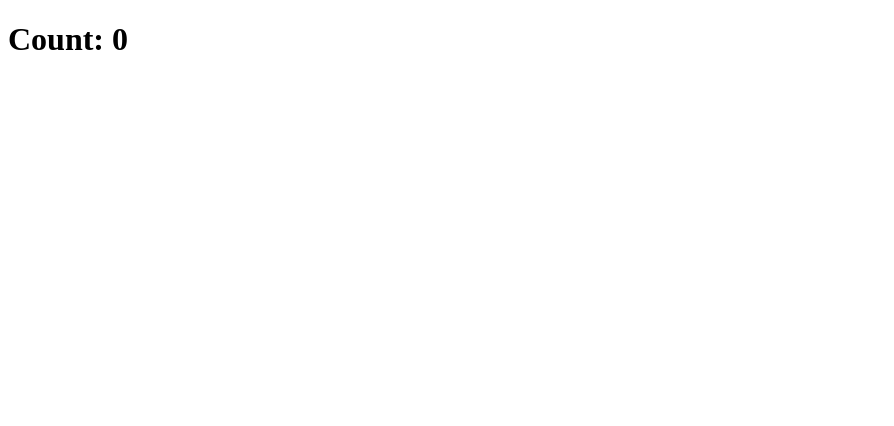
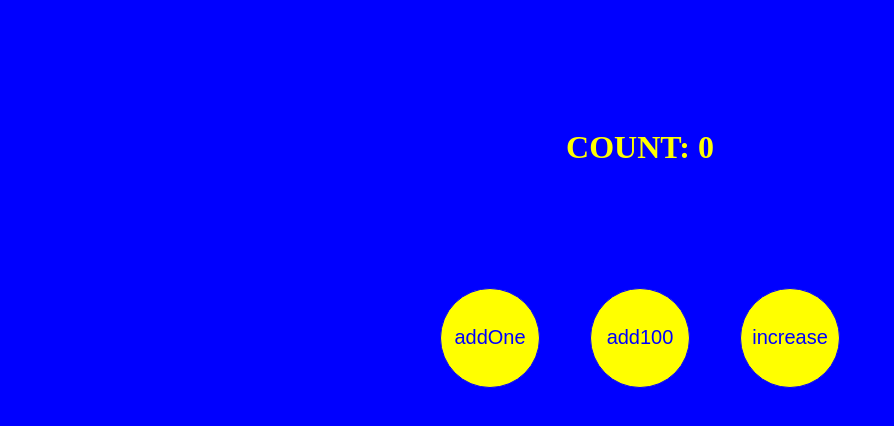
Before and after one commit to mate-academy/react_counter, a React (Create React App) app: page / in a window 1280 px wide. Shown: the top 426 px of the page, without its empty margins (0-894 px from the left). Built offline with nearby package versions, Linux system fonts and the light colour scheme; the HTML template or start-up script is replaced by a standard one.

Commit message:
Solution

```diff
--- a/package.json
+++ b/package.json
@@ -17,7 +17,7 @@
     "@mate-academy/cypress-tools": "^1.0.4",
     "@mate-academy/eslint-config-react": "*",
     "@mate-academy/eslint-config-react-typescript": "*",
-    "@mate-academy/scripts": "^1.2.1",
+    "@mate-academy/scripts": "^1.2.3",
     "@mate-academy/students-ts-config": "*",
     "@mate-academy/stylelint-config": "*",
     "@types/node": "^17.0.23",
--- a/src/App.scss
+++ b/src/App.scss
@@ -1 +1,40 @@
-// styles go here
+body {
+  background-color: blue;
+}
+
+.app {
+  display: flex;
+  flex-direction: column;
+  align-items: center;
+
+  &__title {
+    padding: 100px;
+    text-transform: uppercase;
+    color: yellow;
+  }
+
+  &__button-block {
+    display: flex;
+    gap: 50px;
+  }
+
+  &__button {
+    font-size: 20px;
+    height: 100px;
+    width: 100px;
+    color: blue;
+    background-color: yellow;
+    border: 1px solid blue;
+    border-radius: 50%;
+    transition: all 0.5s;
+
+    &:hover {
+      cursor: pointer;
+      height: 150px;
+      width: 100px;
+      background-color: white;
+      border-radius: 50% 50% 50% 50% / 60% 60% 40% 40%;
+      transform: scale(1.2);
+    }
+  }
+}
--- a/src/App.tsx
+++ b/src/App.tsx
@@ -1,16 +1,68 @@
 import React from 'react';
 import './App.scss';
 
-class App extends React.Component {
-  addOne = () => {};
+type State = {
+  count: number;
+};
 
-  add100 = () => {};
+class App extends React.Component<{}, State> {
+  state = {
+    count: 0,
+  };
 
-  increase = () => {};
+  addOne = () => {
+    this.setState((state) => ({
+      count: state.count + 1,
+    }));
+  };
+
+  add100 = () => {
+    this.setState((state) => ({
+      count: state.count + 100,
+    }));
+  };
+
+  increase = () => {
+    if (this.state.count % 5 === 0) {
+      this.add100();
+      this.addOne();
+    } else {
+      this.addOne();
+    }
+  };
 
   render() {
     return (
-      <h1>Count: 0</h1>
+      <div className="app">
+        <h1 className="app__title">
+          {`Count: ${this.state.count}`}
+        </h1>
+        <div className="app__button-block">
+          <button
+            type="button"
+            className="app__button"
+            onClick={this.addOne}
+          >
+            addOne
+          </button>
+
+          <button
+            type="button"
+            className="app__button"
+            onClick={this.add100}
+          >
+            add100
+          </button>
+
+          <button
+            type="button"
+            className="app__button"
+            onClick={this.increase}
+          >
+            increase
+          </button>
+        </div>
+      </div>
     );
   }
 }
```
Also changed, not shown: 2 other files (tests, documents, lock files or other folders).
